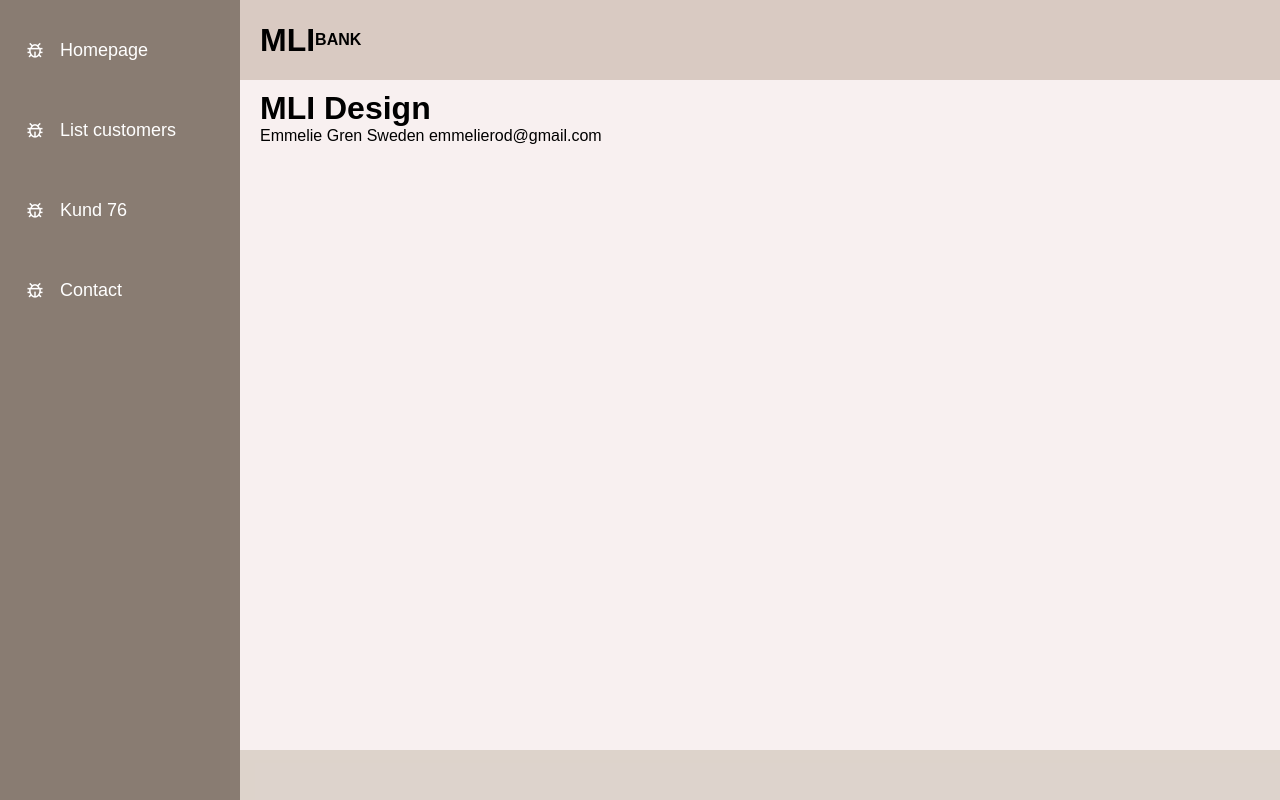
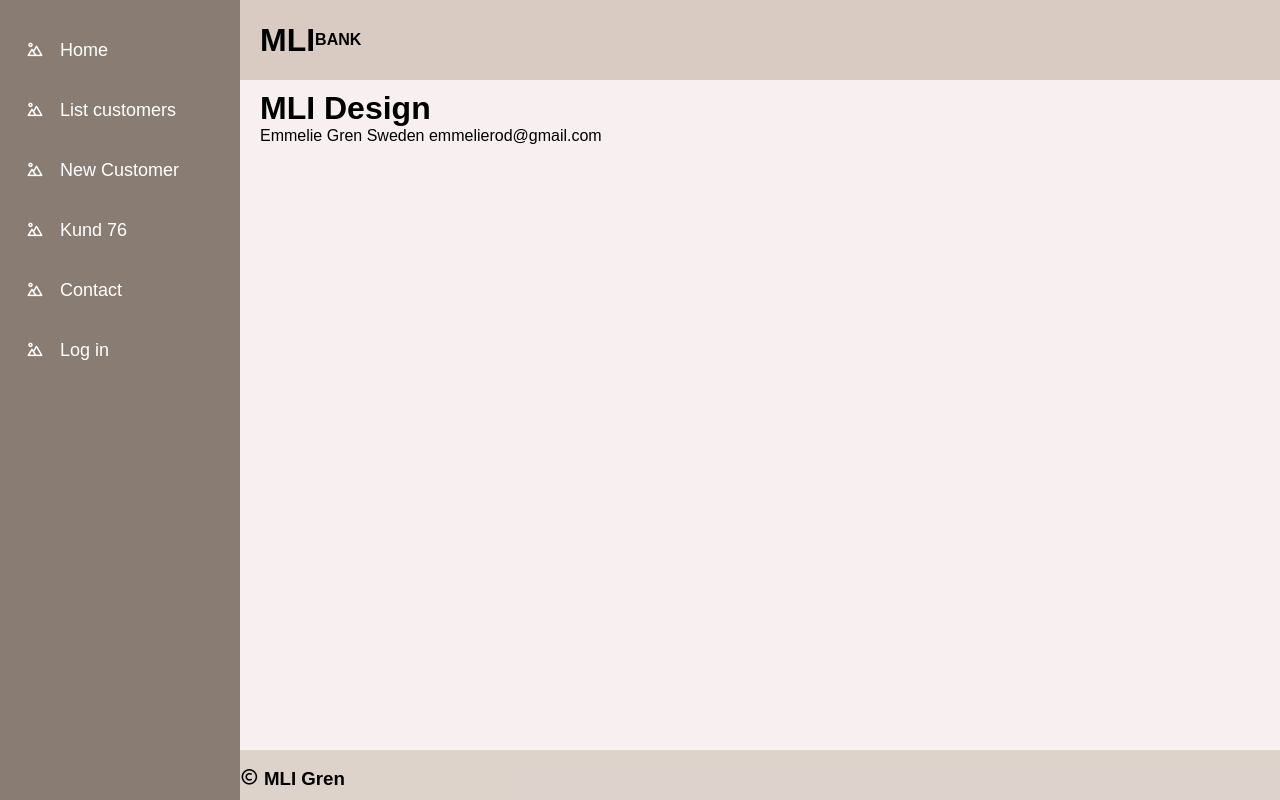
Before and after one commit to EmmelieGren/Webbsite-Bank, a Flask app: page /contact in a window 1280 px wide. Run offline with Flask 3, Linux system fonts and the light colour scheme; parts of the project's set-up code (start-up, migrations or seed data) failed here and were passed over; some web fonts are replaced.

Commit message:
customer

```diff
--- a/templates/baseTemplate.html
+++ b/templates/baseTemplate.html
@@ -6,7 +6,7 @@
     <meta name="viewport" content="width=device-width, initial-scale=1.0">
     <link rel="stylesheet" href="{{ url_for('static',filename='style.css') }}" asp-append-version="true">
     <link href='https://unpkg.com/boxicons@2.1.1/css/boxicons.min.css'  rel='stylesheet'>
-    <title>
+    <title style ="text-align: center;">
         {% block title %}
         {% endblock %}
        </title>
@@ -14,7 +14,7 @@
 <body>
     <div class="grid-container">
         <header class="header">
-            <p style="text-align: center">
+            <p>
                 {% block head %}
                 {% endblock %}
             </p>
@@ -24,42 +24,54 @@
               <ul class="sidenav__list">
                 <li class="sidenav__list-item {{ 'active' if activePage == 'customersPage' }}">
                     <a href="/">
-                        <i class="bx bx-bug"></i>
-                        Homepage</a>
+                        <i class="bx bx-landscape"></i>
+                        Home</a>
                 </li>
-              </ul>
-              <ul class="sidenav__list">
                 <li class="sidenav__list-item {{ 'active' if activePage == 'customersPage' }}">
                     <a href="/customers">
-                        <i class="bx bx-bug"></i>
+                        <i class="bx bx-landscape"></i>
                         List customers</a>
                 </li>
-              </ul>
-              <ul class="sidenav__list">
+                <li class="sidenav__list-item {{ 'active' if activePage == 'customersPage' }}">
+                    <a href="/newcustomer">
+                        <i class="bx bx-landscape"></i>
+                        New Customer</a>
+                </li>
                 <li class="sidenav__list-item {{ 'active' if activePage == 'customersPage' }}">
                     <a href="/customer/76">
-                        <i class="bx bx-bug"></i>
+                        <i class="bx bx-landscape"></i>
                         Kund 76</a>
                 </li>
-              </ul>
-              <ul class="sidenav__list">
                 <li class="sidenav__list-item {{ 'active' if activePage == 'customersPage' }}">
                     <a href="/contact">
-                        <i class="bx bx-bug"></i>
+                        <i class="bx bx-landscape"></i>
                         Contact</a>
                 </li>
+                <li class="sidenav__list-item {{ 'active' if activePage == 'customersPage' }}">
+                    <a href="/admin">
+                        <i class="bx bx-landscape"></i>
+                        Log in</a>
+                </li>
+                {% if current_user.is_authenticated %}
+                <li class="sidenav__list-item {{ 'active' if activePage == 'secretPage' }}">
+                    <a href="/logout">
+                        <i class="bx bx-landscape"></i>
+                        Logout {{ current_user.email }}</a>
+                </li>
+                {% endif %}
+
+               </ul>
           </aside>
         <main class="main">
             {% block content %}
             {% endblock %}
         </main>
         <footer class="footer">
-            {% block footer %}
-            {% endblock %}
+            <div>
+                <br>
+                <h3><i class="bx bx-copyright"></i> MLI Gren</h3>
+            </div>
         </footer>
     </div>
-
-
-
 </body>
 </html>
```
Also changed, not shown: templates/customer.html (+59 -9 lines), templates/contact.html (line endings or trailing spaces).
